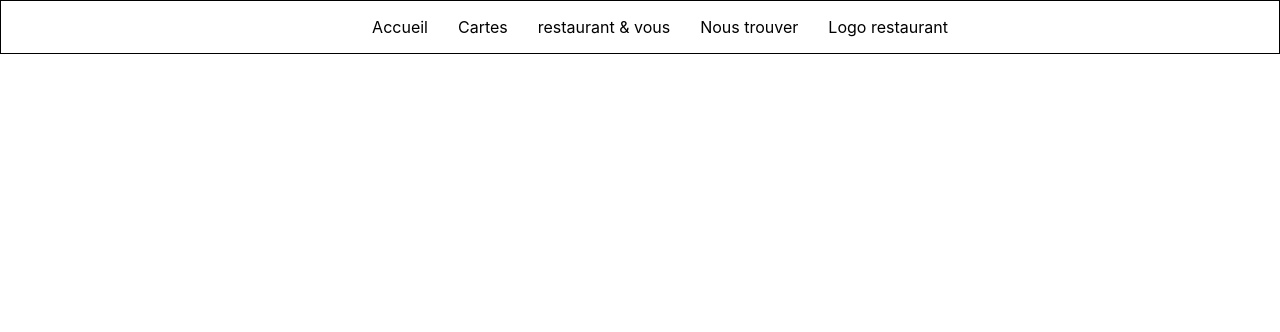
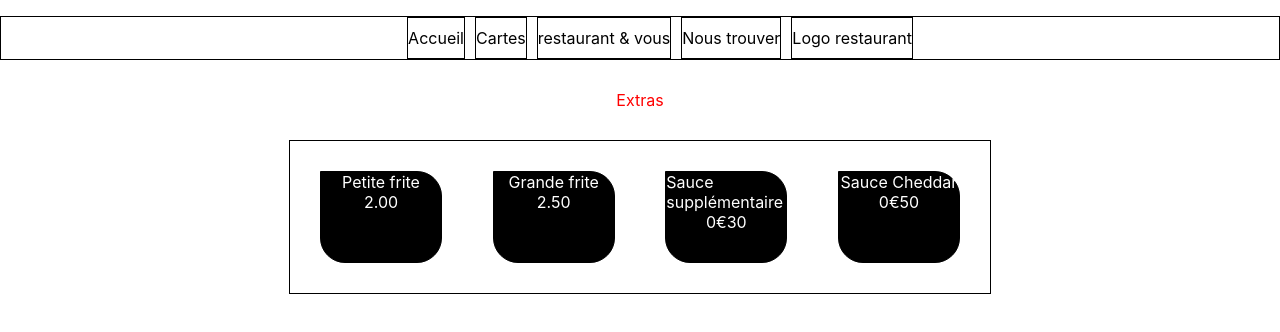
Before and after one commit to Smithleystan/ocroustysnack-app, a React (Create React App) app: page /extra in a window 1280 px wide. Shown: the top 332 px of the page. Built offline with nearby package versions, Linux system fonts and the light colour scheme.

Commit message:
routetest

```diff
--- a/public/index.html
+++ b/public/index.html
@@ -24,7 +24,7 @@
       work correctly both with client-side routing and a non-root public URL.
       Learn how to configure a non-root public URL by running `npm run build`.
     -->
-    <title>React App</title>
+    <title>Ocrousty chaud</title>
   </head>
   <body>
     <noscript>You need to enable JavaScript to run this app.</noscript>
--- a/src/App.css
+++ b/src/App.css
@@ -1,40 +1,99 @@
 /* NAVBAR */
-.navbar{
-  border : 1px solid black
-}
+
 .nav{
   height: 2rem;
   display :flex;
   justify-content: center;
   align-items: center;
-  gap : 30px
+
 }
+
 ul{
   display: flex;
   text-decoration: none;
   align-items: center;
   list-style: none;
   justify-content: center;
-  gap : 30px
+  gap : 10px;
+  border: 1px solid black;
+}
+
+li{
+  border :1px solid black;
+  height: 40px;
+  display: flex;
+  align-items: center;
+
+}
+
+li:hover{
+  background-color: gray;
+  cursor: pointer;
 }
 
 .menu{
   display: flex;
   justify-content: center;
-  border: 1px solid black;
+  gap : 30px;
+  border : solid 1px black
+
 }
 .imgmenu{
-  height: 200px;
-  width: 200px;
+ border : solid 1px black
+
 }
 
 .yes{
   opacity: 0%;
-  position: relative;
-  transition: 2s ease-out;
+  position: absolute;
+  display: flex ;
+  justify-content: center;
 }
 .no{
   opacity: 100%;
   transition: 2s ease-out;
+  display: flex;
+  justify-content: center;
+}
+
+/* cards */
+.supcard{
+  display: flex;
+  justify-content: center;
+}
+.card{
+  display: flex;
+  justify-content:  space-between;
+  flex-wrap: wrap;
+  width: 40rem;
+  gap :10px;
+  border : solid 1px black;
+  padding: 30px;
 
 }
+
+.ca{
+
+  display: flex;
+  justify-content: center;
+  flex-wrap: wrap;
+}
+
+.te{
+  border : solid 1px black;
+  border-radius: 0 25px 25px 25px ;
+  background-color: black;
+  color: white;
+  width: 120px;
+  height: 90px;
+  flex-wrap: wrap;
+
+
+}
+
+.title{
+  display: flex;
+  justify-content: center;
+  color : red;
+  margin : 30px
+}
--- a/src/App.js
+++ b/src/App.js
@@ -1,11 +1,28 @@
 
 import './App.css';
-import Navbar from './component/Navbar';
+import  {Routes, Route, Router} from "react-router-dom"
+import Navbar from "./component/Navbar"
+import Sandwich from "./Pages/Sandwichfroid"
+import Burgapas from "./Pages/Burgapa"
+import  Chickens from "./Pages/Chickens"
+import Extras from "./Pages/Extras"
+
+
 
 function App() {
   return (
    <>
-   <Navbar/>
+  <Navbar/>
+
+        <Routes>
+          <Route path="sandwitchs" element={<Sandwich/>}/>
+          <Route path="burger" element={<Burgapas/>}/>
+          <Route path="chickens" element={<Chickens/>}/>
+          <Route path="extra" element={<Extras/>}/>
+
+
+        </Routes>
+
    </>
   );
 }
--- /dev/null
+++ b/src/Pages/Burgapa.js
@@ -0,0 +1,41 @@
+import  {useState} from "react"
+
+function Burgapa() {
+    const [burgers, setBurgers] = useState([
+        {nom : "Fish Burger",  prix : "3.00" ,  menu:  "5€50"},
+        {nom : "Beef Burger",  prix : "3.00" ,  menu:  "5€50"},
+        {nom : "Chesse Burger",  prix : "3€50" ,  menu:  "5€50"},
+        {nom : "Chicken Burger",  prix : "3€50" ,  menu:  "5€50"},
+        {nom : "Double Cheese Burger",  prix : "4€50" ,  menu:  "5€50"},
+
+         ])
+
+
+         const [galettes, setGalettes] = useState([
+            {nom : "Viande Hachée",  prix : "4.00" ,  menu:  "5€50"},
+            {nom : "Poulet Rôti",  prix : "4€00" ,  menu:  "5€50"},
+            {nom : "Kebab Poulet",  prix : "4€00" ,  menu:  "5€50"},
+            {nom : "Kefta",  prix : "4€00" ,  menu:  "5€50"},
+            {nom : "Tenders",  prix : "4€50" ,  menu:  "5€50"},
+            {nom : "Mixte",  prix : "4€50" ,  menu:  "5€50"},
+
+             ])
+
+  return (
+    <>
+    <div className='title'>Burger</div>
+    <div className='supcard'>
+    <div className='card'>
+      {burgers.map((burg) => {return <div className='te'><div className='ca'>{burg.nom}</div><div className='ca'>{burg.prix}</div></div>})}
+    </div></div>
+    <div className='title'>Galette</div>
+    <div className='supcard'>
+    <div className='card'>
+      {galettes.map((gal) => {return <div className='te'><div className='ca'>{gal.nom}</div><div className='ca'>{gal.prix}</div></div>})}
+    </div></div>
+    </>
+
+  )
+}
+
+export default Burgapa
--- /dev/null
+++ b/src/Pages/Chickens.js
@@ -0,0 +1,23 @@
+import React, {useState} from 'react'
+
+function Chickens() {
+    const [chickens, setChickens] = useState([
+        {nom : "Nuggerts",  prix : "4.00" ,  menu:  "5€50"},
+        {nom : "Tenders",  prix : "7.00" ,  menu:  "5€50"},
+        {nom : "Wings",  prix : "6€00" ,  menu:  "5€50"},
+
+         ])
+
+
+  return (
+    <div>
+         <div className='title'>Chickens</div>
+    <div className='supcard'>
+    <div className='card'>
+      {chickens.map((chick) => {return <div className='te'><div className='ca'>{chick.nom}</div><div className='ca'>{chick.prix}</div></div>})}
+    </div></div>
+    </div>
+  )
+}
+
+export default Chickens
--- /dev/null
+++ b/src/Pages/Extras.js
@@ -0,0 +1,23 @@
+import React, {startTransition, useState} from 'react'
+
+
+function Extras() {
+    const [extra, setExtra] = useState([
+        {nom : "Petite frite",  prix : "2.00" ,  menu:  "5€50"},
+        {nom : "Grande frite",  prix : "2.50" ,  menu:  "5€50"},
+        {nom : "Sauce supplémentaire",  prix : "0€30" ,  menu:  "5€50"},
+        {nom : "Sauce Cheddar",  prix : "0€50" ,  menu:  "5€50"},
+
+         ])
+  return (
+    <div>
+                 <div className='title'>Extras</div>
+    <div className='supcard'>
+    <div className='card'>
+      {extra.map((ext) => {return <div className='te'><div className='ca'>{ext.nom}</div><div className='ca'>{ext.prix}</div></div>})}
+    </div></div>
+    </div>
+  )
+}
+
+export default Extras
--- /dev/null
+++ b/src/Pages/Sandwichfroid.js
@@ -0,0 +1,45 @@
+import {useState} from "react"
+
+
+function Sandwichfroid() {
+  const [sandwitch, setSandwitch] = useState([
+    {nom : "Poulet Mayonaise",  prix : "2€50" ,  menu:  "5€50"},
+    {nom : "Poulet Piquant",  prix : "2€50" ,  menu:  "5€50"},
+    {nom : "Poulet Curry",  prix : "2€50" ,  menu:  "5€50"},
+    {nom : "Poulet Andalouse",  prix : "2€50" ,  menu:  "5€50"},
+    {nom : "Poulet Brasil",  prix : "2€50" ,  menu:  "5€50"},
+    {nom : "Poulet Marocain",  prix : "2€50" ,  menu:  "5€50"},
+    {nom : "Thon Mayonaise",  prix : "2€50" ,  menu:  "5€50"},
+    {nom : "Thon Piquant",  prix : "2€50" ,  menu:  "5€50"},
+    {nom : "Filet Américain",  prix : "2€50" ,  menu:  "5€50"},
+     ])
+
+     const [sandwchaud, setSandwchaud] = useState([
+      {nom : "Mexicanos",  prix : "2€50" ,  menu:  "5€50"},
+      {nom : "Fricadelle",  prix : "2€50" ,  menu:  "5€50"},
+      {nom : "Poulet Rôti",  prix : "3€50" ,  menu:  "5€50"},
+      {nom : "Viande Haché",  prix : "3€50" ,  menu:  "5€50"},
+      {nom : "Steack Haché",  prix : "3€50" ,  menu:  "5€50"},
+      {nom : "Cordon Bleu",  prix : "3€50" ,  menu:  "5€50"},
+      {nom : "Mergues",  prix : "4€00" ,  menu:  "5€50"},
+      {nom : "Dinde Marinée",  prix : "4€00" ,  menu:  "5€50"},
+      {nom : "Kefta",  prix : "4€00" ,  menu:  "5€50"},
+    ])
+
+  return (
+    <>
+    <div className='title'>Sandwitch froid</div>
+    <div className='supcard'>
+    <div className='card'>
+      {sandwitch.map((sand) => {return <div className='te'><div className='ca'>{sand.nom}</div><div className='ca'>{sand.prix}</div></div>})}
+    </div></div>
+    <div className='title'>Sandwitch chaud</div>
+    <div className='supcard'>
+    <div className='card'>
+      {sandwchaud.map((chaud) => {return <div className='te'><div className='ca'>{chaud.nom}</div><div className='ca'>{chaud.prix}</div></div>})}
+    </div></div>
+    </>
+  )
+}
+
+export default Sandwichfroid
--- a/src/component/Navinf.js
+++ b/src/component/Navinf.js
@@ -1,15 +1,16 @@
 import React from 'react'
+import {Link} from "react-router-dom"
 
 
 function Navinf() {
   return (
     <div>
         <div className='menu'>
-            <div ><img src='https://res.cloudinary.com/dsx6152nt/image/upload/v1653389896/crousty/gouter_h638sf.png' className='imgmenu'/></div>
-            <div ><img src='https://res.cloudinary.com/dsx6152nt/image/upload/v1653389895/crousty/flan_jytxox.png' className='imgmenu'/></div>
-            <div ><img src='https://res.cloudinary.com/dsx6152nt/image/upload/v1653389895/crousty/entree_whwrbn.png' className='imgmenu'/></div>
-            <div ><img src='https://res.cloudinary.com/dsx6152nt/image/upload/v1653389897/crousty/chips_m6isi9.png' className='imgmenu'/></div>
-            <div ><img src='https://res.cloudinary.com/dsx6152nt/image/upload/v1653389895/crousty/entree_whwrbn.png' className='imgmenu'/></div>
+       <Link to="sandwitchs"><div className='imgmenu'>Sandwitchs</div></Link>
+        <Link to="burger"><div className='imgmenu'><dic><dic>Burgers</dic><dic>Galettes</dic></dic></div></Link>
+        <Link to="chickens"><div className='imgmenu'>Chickens</div></Link>
+        <Link to="extra"><div className='imgmenu'>Extras</div></Link>
+
         </div>
     </div>
   )
--- a/src/index.js
+++ b/src/index.js
@@ -2,16 +2,12 @@ import React from 'react';
 import ReactDOM from 'react-dom/client';
 import './index.css';
 import App from './App';
-import reportWebVitals from './reportWebVitals';
+import { BrowserRouter as Router } from 'react-router-dom';
+
 
 const root = ReactDOM.createRoot(document.getElementById('root'));
 root.render(
-  <React.StrictMode>
+  <Router>
     <App />
-  </React.StrictMode>
+  </Router>
 );
-
-// If you want to start measuring performance in your app, pass a function
-// to log results (for example: reportWebVitals(console.log))
-// or send to an analytics endpoint. Learn more: https://bit.ly/CRA-vitals
-reportWebVitals();
```
Also changed, not shown: src/Pages/Cardmunu.js (deleted, +0 -10 lines), src/component/Cardmunu.js (added, +15 -0 lines).
